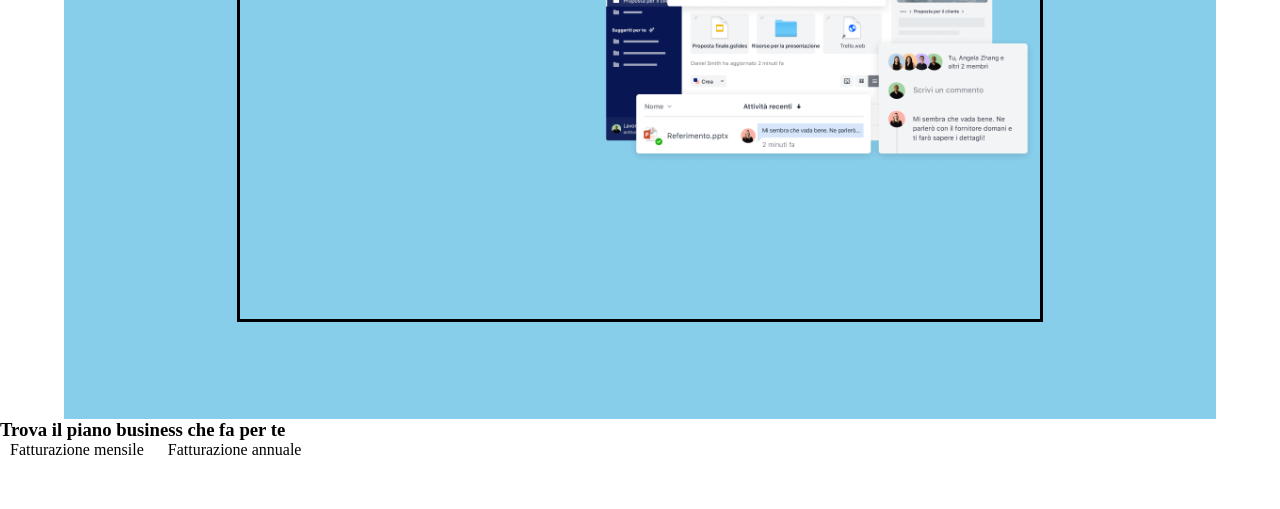
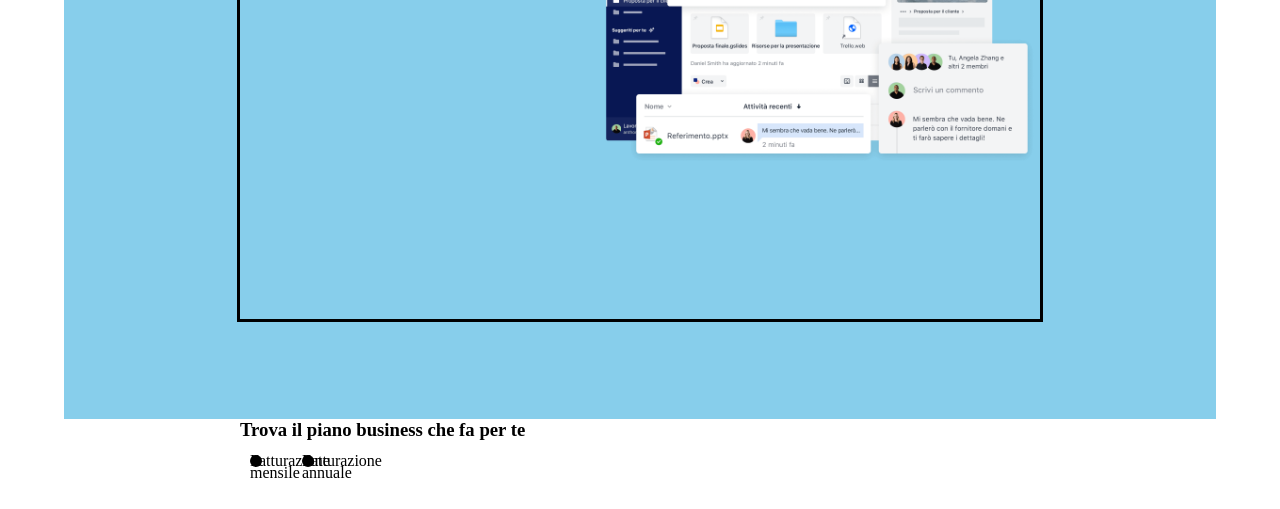
Before and after one commit to AdamBenDev/htmlcss-dropbox, a plain HTML site: page index.html in a window 1280 px wide. Shown: the part 291-800 px from the top of the page. Drawn offline with Linux system fonts and the light colour scheme.

Commit message:
Main business plan small container

```diff
--- a/assets/style.css
+++ b/assets/style.css
@@ -24,6 +24,8 @@
 header{
     color: black;
 }
+
+
 
 .banner{
     height: 60px;
@@ -88,3 +90,44 @@ li{
     display: flex;
     justify-content: center;
 }
+
+.circle{
+    height: 12px;
+    width: 12px;
+    background-color: black;
+    display: inline-block;
+    border-radius: 50%;
+    line-height: 12px;
+    vertical-align: middle;
+    display: inline-block;
+}
+
+.section-title{
+    display: flex;
+
+
+}
+
+.small-container{
+    max-width: 800px;
+    margin: 0 auto;
+}
+
+.section-plan-title{
+    width: 600px;
+}
+
+.choice > ul{
+    display: flex;
+}
+
+.choice li{
+    margin-right: 30px;
+    vertical-align: middle;
+}
+
+.choice{
+    width: 60%;
+    height: 30px;
+    margin-bottom: 20px;
+}
--- a/index.html
+++ b/index.html
@@ -8,6 +8,8 @@
 , initial-scale=1.0">
     <title>Document</title>
     <link rel="stylesheet" href="./assets/style.css">
+    <link rel="stylesheet" href="https://use.fontawesome.com/releases/v5.14.0/css/all.css" integrity="sha384-HzLeBuhoNPvSl5KYnjx0BT+WB0QEEqLprO+NBkkk5gbc67FTaL7XIGa2w1L0Xbgc" crossorigin="anonymous">
+
 
 </head>
 
@@ -60,6 +62,7 @@
         </div>
         <section>
             <div class="small-container">
+                <div class="section-title section-plan-title">
                     <h3>Trova il piano business che fa per te</h3>
                 </div>
                 <div class="choice">
@@ -68,6 +71,7 @@
                         <li><span class="circle circle-white">Fatturazione annuale</span></li>
                     </ul>
                 </div>
+            </div>
         </section>
     </main>
 </body>
```
Lines whose indentation alone changed are shown as unchanged.
